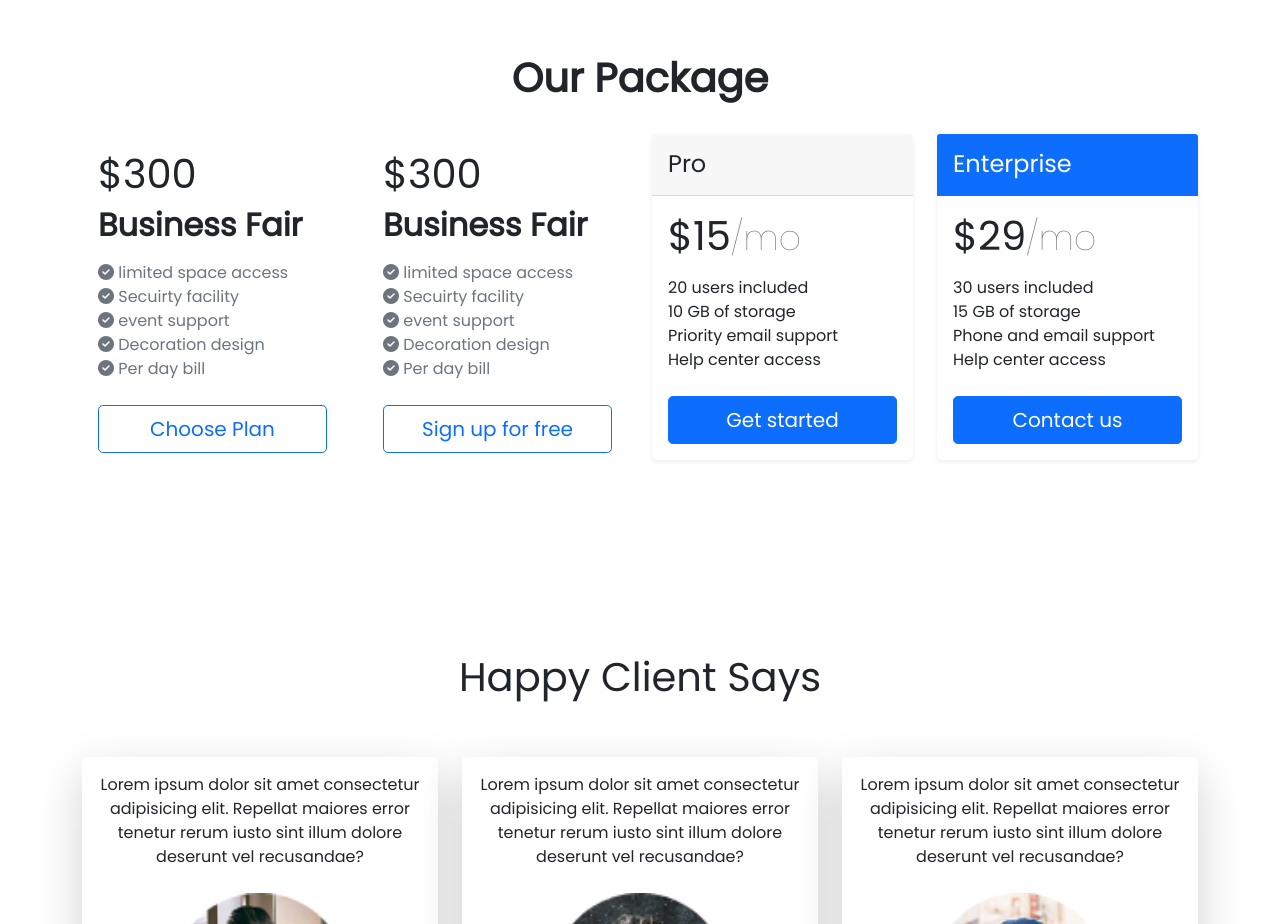
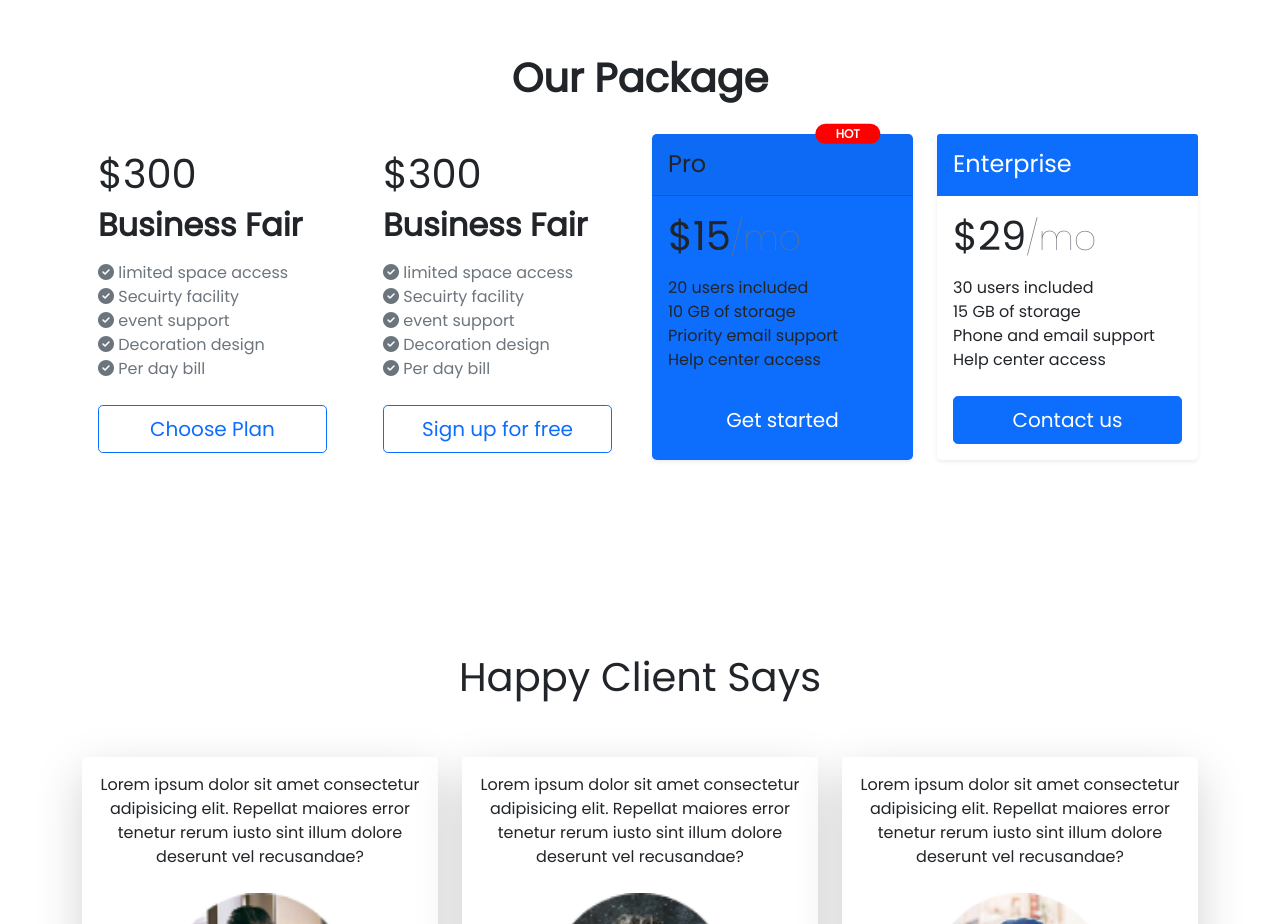
Before and after one commit to TwistNemo/convention-center-main, a plain HTML site: page index.html in a window 1280 px wide. Shown: the part 1800-2724 px from the top of the page. Drawn offline with nearby package versions, Linux system fonts and the light colour scheme.

Commit message:
final push

```diff
--- a/index.html
+++ b/index.html
@@ -187,6 +187,8 @@
                         </div>
                     </div>
                 </div>
+
+
                 <div class="col">
                     <div class="card mb-4 rounded-3">
                         <div class="card-body">
@@ -203,12 +205,24 @@
                         </div>
                     </div>
                 </div>
+
+
+
                 <div class="col">
-                    <div class="card mb-4 rounded-3 shadow-sm">
+                    <div class="card mb-4 rounded-3 shadow-sm bg-primary">
                         <div class="card-header py-3">
                             <h4 class="my-0 fw-normal">Pro</h4>
                         </div>
                         <div class="card-body">
+
+                            <span class="position-absolute top-0 end-0 w-25 translate-middle badge rounded-pill"
+                                style="background-color: red;">
+                                HOT
+                            </span>
+
+
+
+
                             <h1 class="card-title pricing-card-title">$15<small class="text-muted fw-light">/mo</small>
                             </h1>
                             <ul class="list-unstyled mt-3 mb-4">
```
